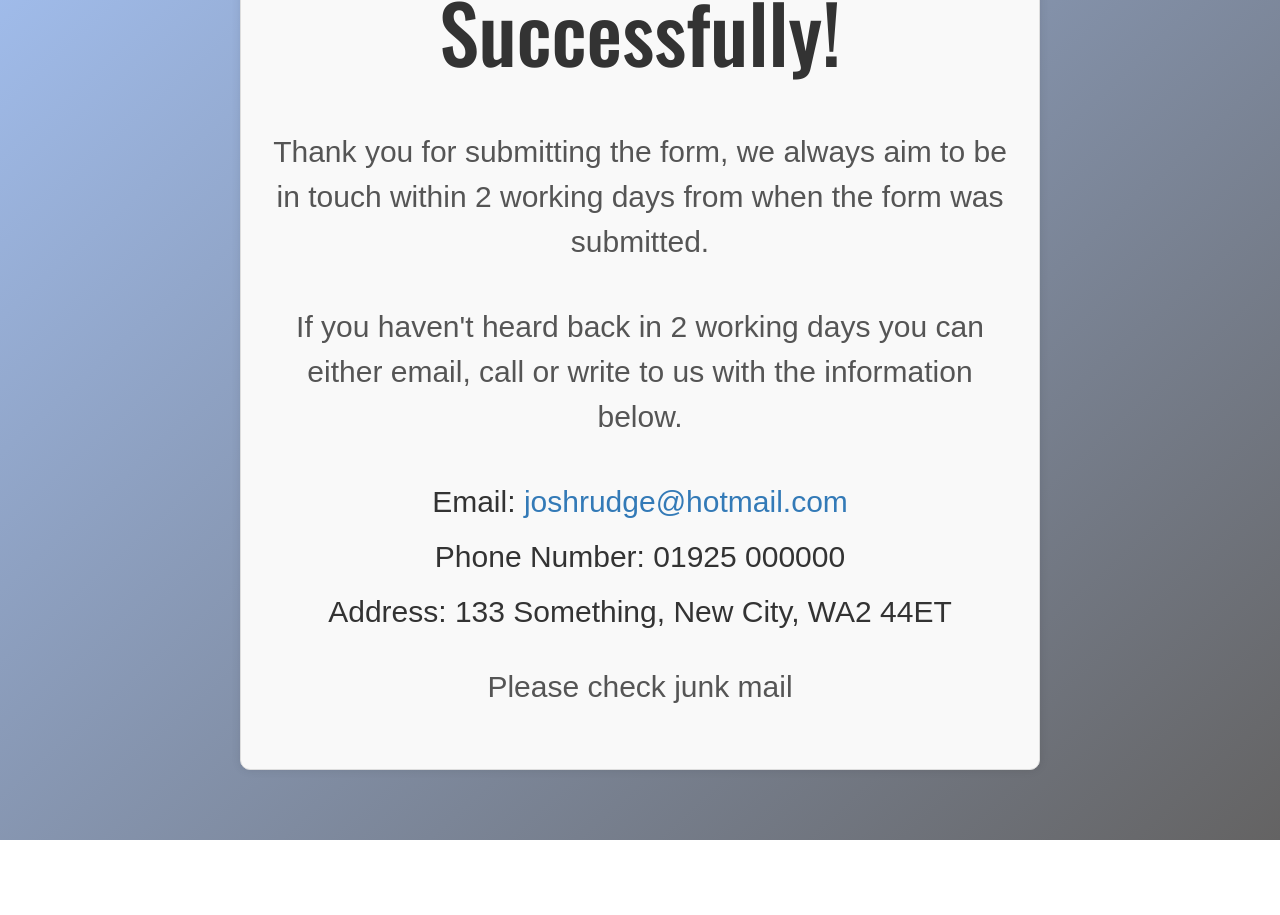
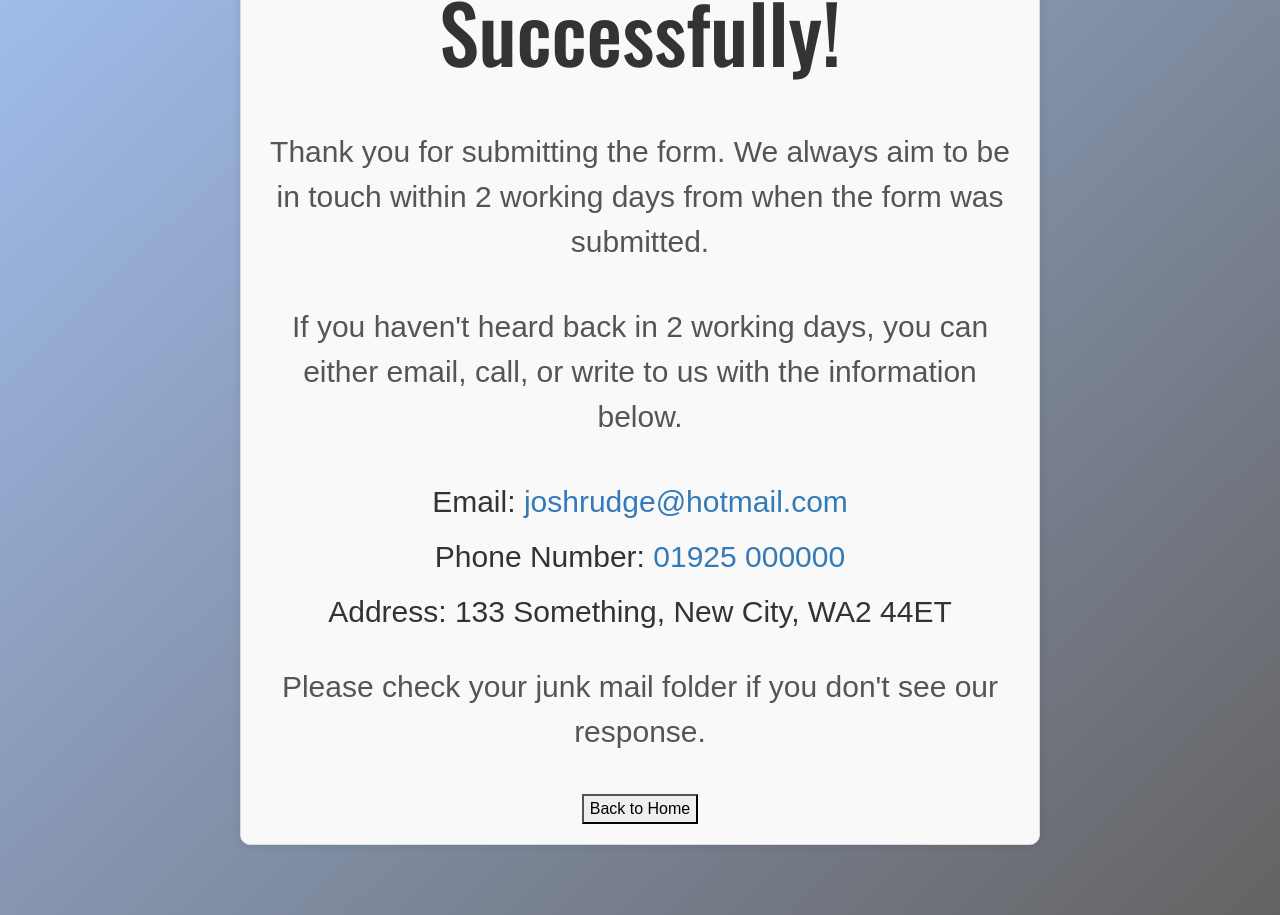
Before and after one commit to JoshRudge22/frontend-project5, a React (Create React App) app: page /submitted in a window 1280 px wide. Shown: the part 320-1235 px from the top of the page. Before the commit the page ends 1160 px from the top, so only its background shows below. Built offline with nearby package versions, Linux system fonts and the light colour scheme; no server answers.

Commit message:
Update FormSubmmited.js

```diff
--- a/src/pages/contact/FormSubmmited.js
+++ b/src/pages/contact/FormSubmmited.js
@@ -1,22 +1,27 @@
 import React from 'react';
-import submittedStyles from '../../styles/contact/Submitted.module.css'
+import submittedStyles from '../../styles/contact/Submitted.module.css';
 
 const FormSubmitted = () => {
   return (
-    <div className={submittedStyles.container}>
+    <div className={submittedStyles.container} role="alert">
       <h2 className={submittedStyles.title}>Form Submitted Successfully!</h2>
       <p className={submittedStyles.message}>
-        Thank you for submitting the form, we always aim to be in touch within 2 working days from when the form was submitted.
+        Thank you for submitting the form. We always aim to be in touch within 2 working days from when the form was submitted.
       </p>
       <p className={submittedStyles.message}>
-        If you haven't heard back in 2 working days you can either email, call or write to us with the information below.
+        If you haven't heard back in 2 working days, you can either email, call, or write to us with the information below.
       </p>
       <ul className={submittedStyles.contactList}>
-        <li>Email: <a className={submittedStyles.link} href="mailto:joshrudge@hotmail.com">joshrudge@hotmail.com</a></li>
-        <li>Phone Number: 01925 000000</li>
+        <li>
+          Email: <a className={submittedStyles.link} href="mailto:joshrudge@hotmail.com">joshrudge@hotmail.com</a>
+        </li>
+        <li>
+          Phone Number: <a className={submittedStyles.link} href="tel:01925000000">01925 000000</a>
+        </li>
         <li>Address: 133 Something, New City, WA2 44ET</li>
       </ul>
-      <p className={submittedStyles.message}>Please check junk mail</p>
+      <p className={submittedStyles.message}>Please check your junk mail folder if you don't see our response.</p>
+      <button className={submittedStyles.button} onClick={() => window.location.href = '/'}>Back to Home</button>
     </div>
   );
 };
```
